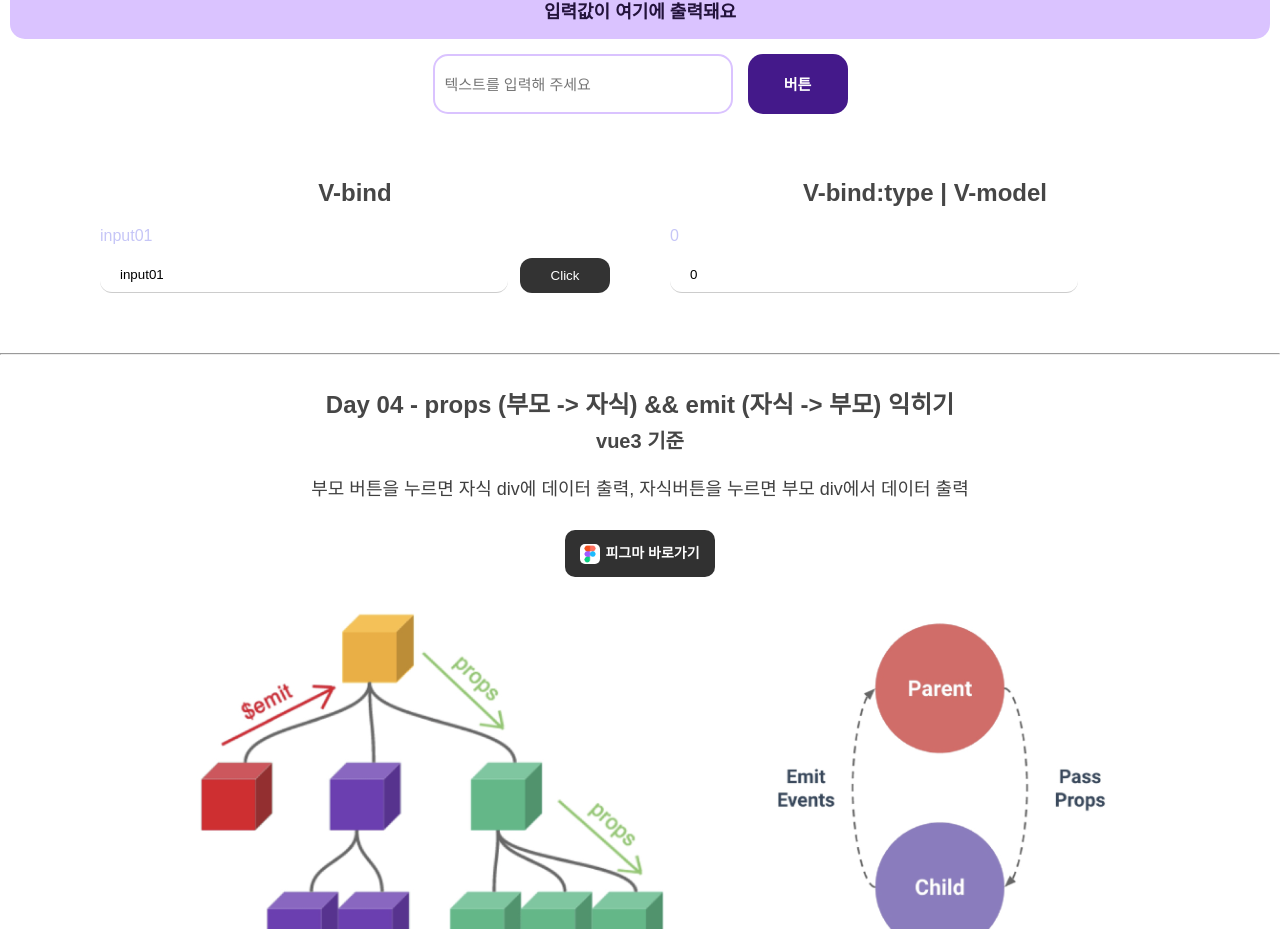
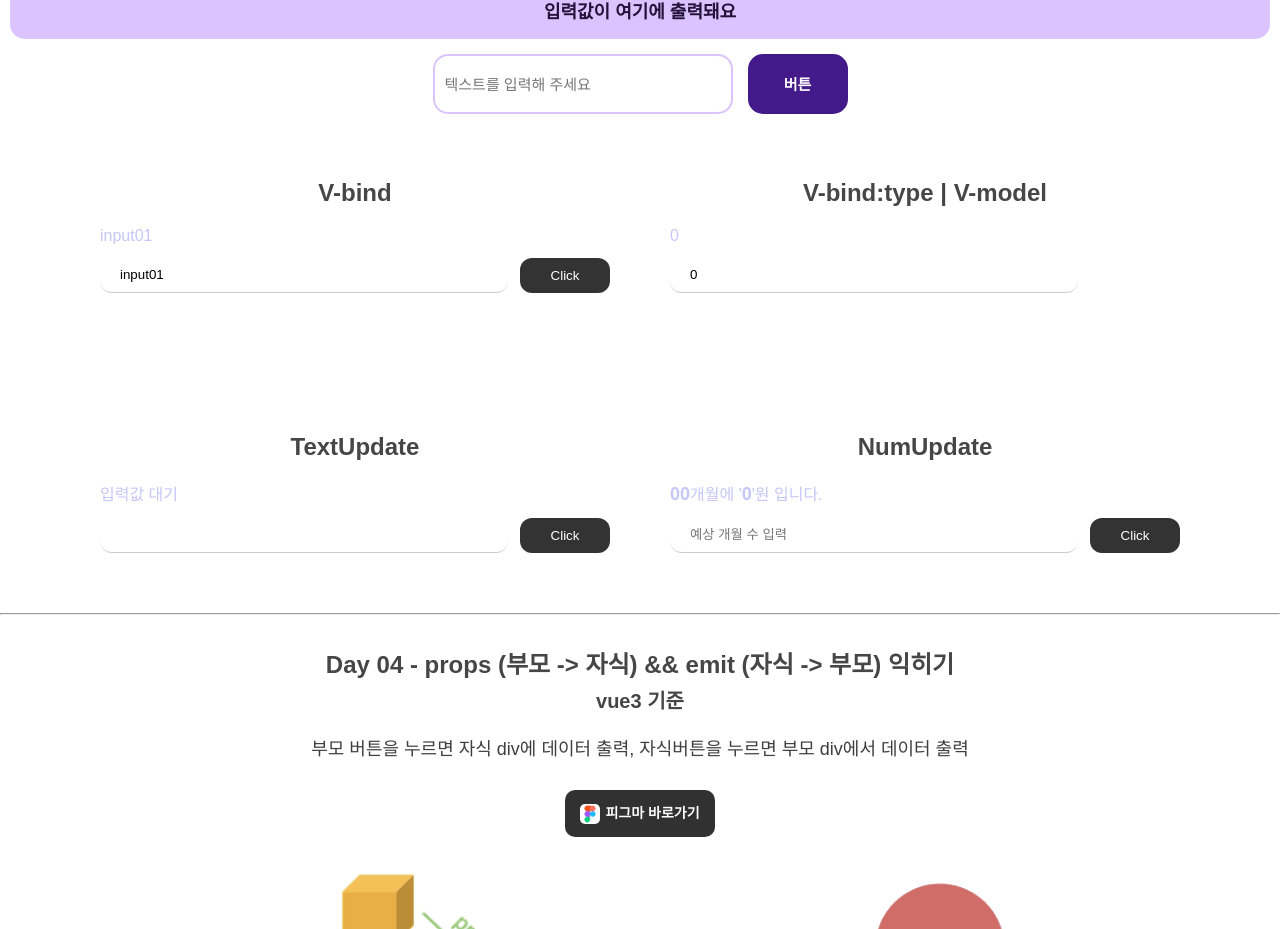
Before and after one commit to jisuny/strengthPublisher, a Vue app in the folder vue/vue_project/: page / in a window 1280 px wide. Shown: the part 2603-3532 px from the top of the page. Built offline with nearby package versions, Linux system fonts and the light colour scheme.

Commit message:
Ej- day03 데이터 바인딩 추가

```diff
--- a/vue/vue_project/src/components/day03/EjBind.vue
+++ b/vue/vue_project/src/components/day03/EjBind.vue
@@ -2,26 +2,68 @@
 <div class="binding_wrap">
     <div class="container">
         <h2>V-bind</h2>
-        <div class="name">{{name}}</div>
+        <div class="result name">{{name}}</div>
         <div class="btn_wrap">
 
-            <input type="text" v-bind:value="name">
+            <input type="text"
+            v-bind:value="name"
+            >
 
-            <button class="btn btn-pri" v-on:click="updateResult">
+            <button
+            class="btn btn-pri"
+            v-on:click="updateResult"
+            >
                 Click
             </button>
         </div>
     </div>
     <div class="container">
         <h2>V-bind:type | V-model</h2>
-        <div class="name">{{valueNum}}</div>
+        <div class="result name">{{valueNum}}</div>
         <div class="btn_wrap">
 
-            <input :type="type" v-model="valueNum" placeholder="숫자입력">
+            <input
+            :type="type"
+            v-model="valueNum"
+            placeholder="숫자입력"
+            >
+        </div>
+    </div>
 
-            <!-- <button class="btn btn-pri" v-on:click="updateResult">
+    <div class="container">
+        <h2>TextUpdate</h2>
+        <div class="result name">{{ nameupdate }}</div>
+        <div class="btn_wrap">
+
+            <input type="text" class="name_text">
+
+            <button
+            class="btn btn-pri"
+            @click="updatename2"
+            >
                 Click
-            </button> -->
+            </button>
+        </div>
+    </div>
+    <div class="container">
+        <h2>NumUpdate</h2>
+        <div class="result num"><strong>{{ numupdate }}</strong>개월에 '<strong>{{50000 * numupdate}}</strong>'원 입니다.</div>
+        <div class="btn_wrap">
+
+            <input
+            :type="type"
+            class="num_in"
+            placeholder="예상 개월 수 입력"
+            min="1"
+            max="12"
+            >
+
+            <button
+            class="btn btn-pri"
+            @click="updatenum"
+            >
+                Click
+            </button>
         </div>
     </div>
 </div>
@@ -29,10 +71,10 @@
 
 <script>
 
-    import {ref} from 'vue'
+    import {ref} from 'vue' // ref 변수 값 변동 자동업뎃 ->value속성
 
     export default {
-        name:'EjBind',
+        name:'EjBind', //  필수지정X, 값 찾아올 때 도움
 
         data(){
             return {
@@ -43,7 +85,9 @@
 //composition API
         setup() { //vue.js3 부터 setup 기능_
             let name= ref("input01");
-            let type= ref("number")
+            let type= ref("number");
+            let nameupdate = ref("입력값 대기");
+            let numupdate = ref("00")
 
             var updateResult = ()=>{
                 name.value="result";
@@ -51,10 +95,31 @@
                 console.log(name);
             }
 
+            var updatename2 = () =>{
+                var nameupdate_con = document.querySelector('.name_text').value;
+                if(nameupdate_con == '' || nameupdate_con == undefined){
+                    // nameupdate.value = ""
+                } else {
+                    nameupdate.value = nameupdate_con;
+                }
+            }
+
+            var updatenum = () =>{
+                var num_con = document.querySelector('.num_in').value;
+                if(num_con == '' || num_con == undefined){
+                    // nameupdate.value = ""
+                } else {
+                    numupdate.value = num_con;
+                }
+            }
+
+
             return{
-                name, updateResult, type
+                name, updateResult, type,
+                nameupdate, updatename2,
+                numupdate, updatenum
             };
-        }
+        },
     }
 </script>
 
@@ -63,17 +128,19 @@
     max-width: 1080px;
     margin: 0 auto;
     display: flex;
+    flex-wrap: wrap;
     gap:60px;
     .container {
         display: block;
         z-index: 999;
-        width: 50%;
+        width: calc(50% - 30px);
 
         h2 {margin-top: 50px;}
-        .name {
+        .result {
             text-align: left;
             margin-bottom: 12px;
             color: rgb(198, 198, 247);
+            strong {font-size:18px;}
         }
         .btn_wrap {
             display: flex;
```
